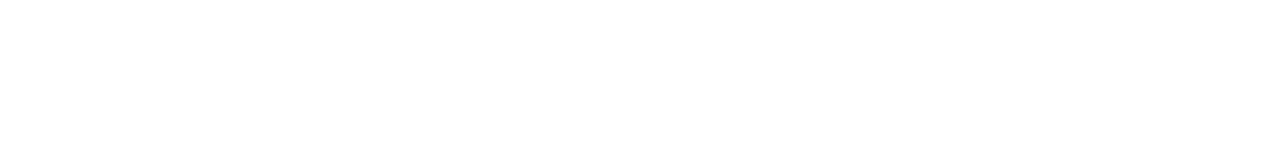
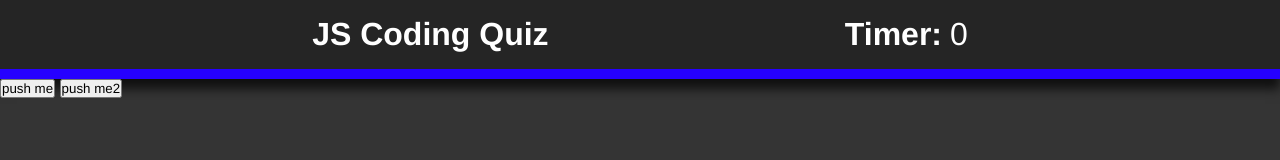
Before and after one commit to Koxuvar/JS-Begginer-Concept-Quiz_001, a plain HTML site: page index.html in a window 1280 px wide. Drawn offline with Linux system fonts and the light colour scheme.

Commit message:
js timer added

```diff
--- a/Assets/CSS/style.css
+++ b/Assets/CSS/style.css
@@ -0,0 +1,39 @@
+*{
+    padding: 0;
+    margin: 0;
+    font-family: 'Franklin Gothic Medium', 'Arial Narrow', Arial, sans-serif;
+}
+
+:root{
+    --dark1: rgb(37, 37, 37);
+    --dark2: rgb(52, 52, 52);
+    --dark3: rgb(99, 99, 99);
+    --light1: rgb(189, 189, 189);
+    --light2: rgb(214, 214, 214);
+    --light3: rgb(255, 255, 255);
+    --accent1: rgb(38, 0, 255);
+    --accent2: rgb(255, 208, 0);
+}
+
+body{
+    background: var(--dark2);
+    color: var(--light3);
+}
+
+header{
+    background: var(--dark1);
+    padding: 1rem;
+    border-bottom: 10px solid var(--accent1);
+    box-shadow: 0px 10px 10px rgba(0,0,0,0.7);
+    display: flex;
+    flex-flow: row wrap;
+    justify-content: space-evenly;
+}
+.timer{
+    float: left;
+}
+
+#time-left{
+    font-size: xx-large;
+    padding-left: .5rem;
+}
--- a/Assets/JS/script.js
+++ b/Assets/JS/script.js
@@ -0,0 +1,30 @@
+let rootEL = document.querySelector(".root");
+let timeDisplay = document.querySelector("#time-left");
+
+let testButton = document.querySelector("#test");
+
+function startTimer()
+{
+    timerValue = 120;
+    let timeInterval = setInterval(
+        function()
+        {
+            timeDisplay.textContent = timerValue;
+            timerValue--;
+
+            if (timerValue === 0)
+            {
+                clearInterval(timeInterval);
+
+                endGame();
+            }
+        },
+        1000
+    );
+}
+
+
+testButton.addEventListener("click", e =>
+{
+    startTimer();
+})
--- a/index.html
+++ b/index.html
@@ -5,11 +5,24 @@
     <meta http-equiv="X-UA-Compatible" content="IE=edge">
     <meta name="viewport" content="width=device-width, initial-scale=1.0">
     <title>JS Quiz</title>
+    <link rel="stylesheet" href="./Assets/CSS/style.css">
 </head>
 
 <body>
+    <header>
+        <h1>JS Coding Quiz</h1>
+        <div>
+            <h1 class="timer">Timer:</h1>
+            <span id="time-left">0</span>
+        </div>
+    </header>
 
+    <main class="root">
+        <button id="test">push me</button>
+        <button id="test2">push me2</button>
 
+    </main>
 
+<script src="./Assets/JS/script.js"></script>
 </body>
 </html>
```
